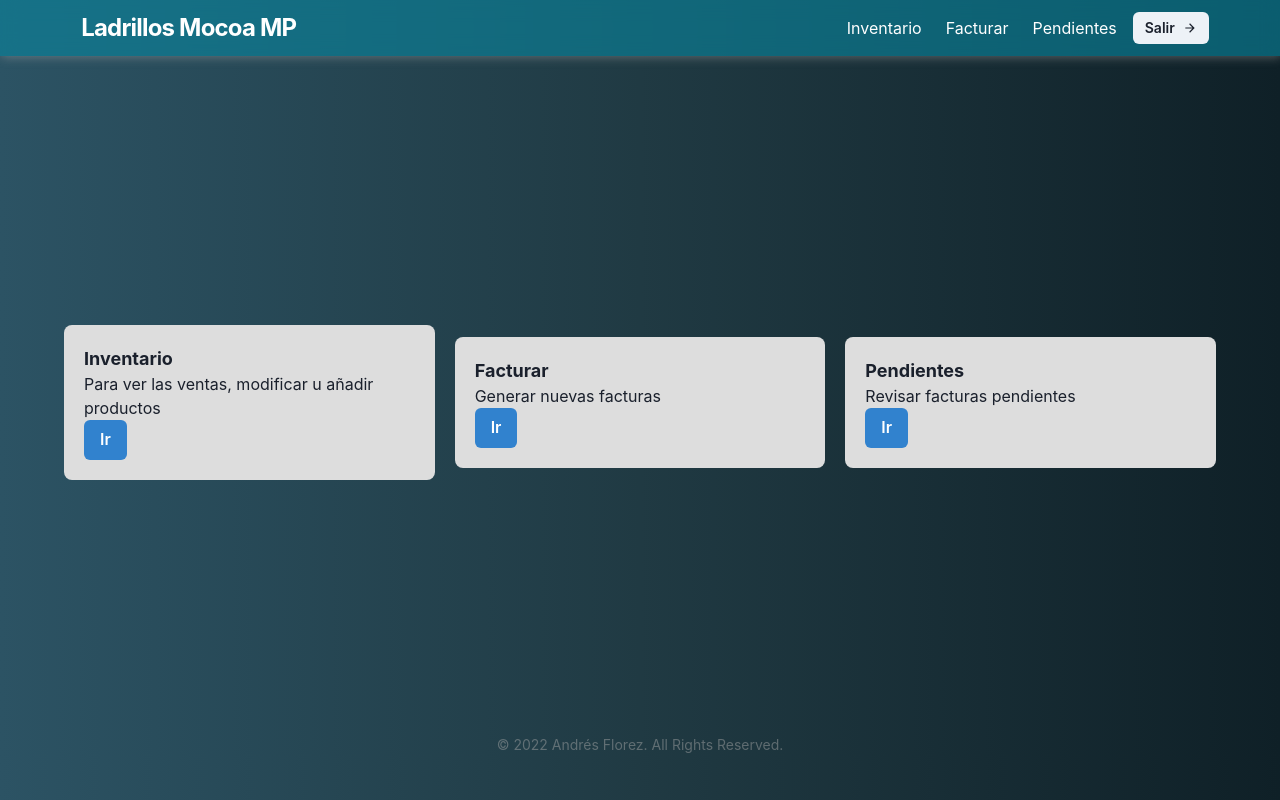
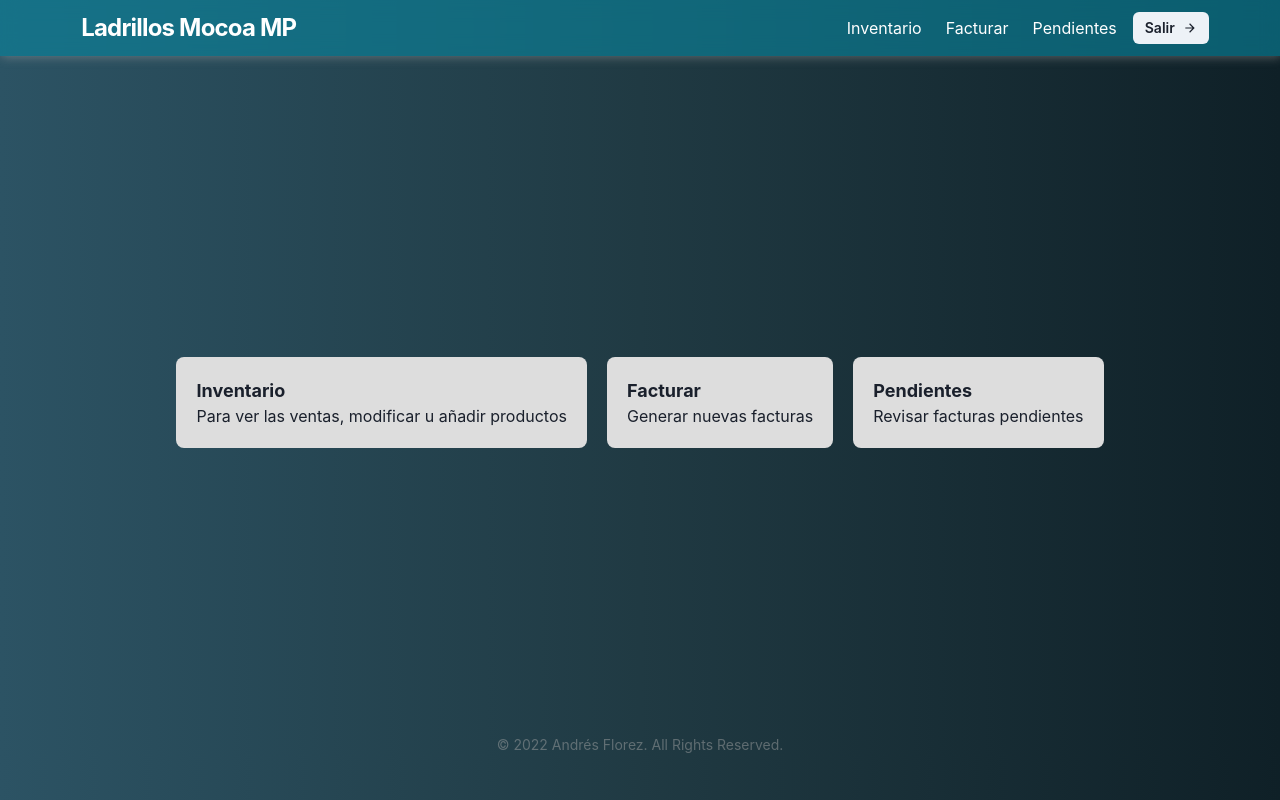
Before and after one commit to andresflorez16/ladrillos-mocoa, a Next.js app: page /home in a window 1280 px wide. Built offline with nearby package versions, Linux system fonts and the light colour scheme; no server answers; sample sign-in values are in the browser's storage.

Commit message:
product page

```diff
--- a/components/ui/ProductInfo.tsx
+++ b/components/ui/ProductInfo.tsx
@@ -30,7 +30,7 @@ export const ProductInfo: React.FC<{ product: Product, type: string }> = ({ prod
           <Text
             color='#fff'
             display='inline-block'
-          >Cantidad: {product.cantity}</Text>
+          >En inventario: {product.cantity}</Text>
         </Link>
       </NextLink>
     </Box>
--- a/components/ui/Products.tsx
+++ b/components/ui/Products.tsx
@@ -14,6 +14,7 @@ import {
   PopoverArrow,
   PopoverCloseButton,
 } from '@chakra-ui/react'
+import { SmallAddIcon } from '@chakra-ui/icons'
 import { Product, NewProduct } from 'interfaces'
 import { ProductInfo } from './ProductInfo'
 import { addProduct } from '../../firebase'
@@ -110,7 +111,7 @@ export const Products: React.FC<Props> = ({ productData, productType }) => {
               closeOnBlur={true}
             >
               <PopoverTrigger>
-                <Button mt={5} size='sm'>Añadir otro</Button>
+                <Button rightIcon={<SmallAddIcon />} colorScheme='green' mt={5} size='sm'>Añadir otro</Button>
               </PopoverTrigger>
               <PopoverContent p={5}>
                 <PopoverArrow />
--- a/pages/home/index.tsx
+++ b/pages/home/index.tsx
@@ -1,5 +1,6 @@
 import { NextPage } from 'next'
-import { Box, Text, Button } from '@chakra-ui/react'
+import NextLink from 'next/link'
+import { Box, Text, Link } from '@chakra-ui/react'
 import { useUser, USER_STATES } from 'hooks'
 import { Loader } from 'components/ui'
 
@@ -25,33 +26,70 @@ const HomePage: NextPage = () => {
 						alignItems='center'
 						justifyContent='center'
 						flexWrap='wrap'
+						flexDir={{ base: 'column', md: 'row' }}
 						gap={5}
 						h='100%'
 					>
-						<Box bg='#ddd' p={5} borderRadius='lg' flex='1' _hover={{ padding: '1.3em' }}>
+						<NextLink href='/inventario'>
+							<Link
+								w={{ base: '100%', md: 'auto' }}
+							>
+								<Box
+									bg='#ddd'
+									p={5}
+									borderRadius='lg'
+									flex={{ base: '0', md: '5' }}
+									transition='all .3s ease'
+									_hover={{ boxShadow: '1px 5px 5px #aaa6' }}
+								>
 									<Text
 										fontWeight='bold'
 										fontSize='lg'
 									>Inventario</Text>
 									<Text>Para ver las ventas, modificar u añadir productos</Text>
-							<Button colorScheme='blue'>Ir</Button>
 								</Box>
-						<Box bg='#ddd' p={5} borderRadius='lg' flex='1'>
+							</Link>
+						</NextLink>
+						<NextLink href='/facturar'>
+							<Link
+								w={{ base: '100%', md: 'auto' }}
+							>
+								<Box
+									bg='#ddd'
+									p={5}
+									borderRadius='lg'
+									flex={{ base: '0', md: '5' }}
+									transition='all .3s ease'
+									_hover={{ boxShadow: '1px 5px 5px #aaa6' }}
+								>
 									<Text
 										fontWeight='bold'
 										fontSize='lg'
 									>Facturar</Text>
 									<Text>Generar nuevas facturas</Text>
-							<Button colorScheme='blue'>Ir</Button>
 								</Box>
-						<Box bg='#ddd' p={5} borderRadius='lg' flex='1'>
+							</Link>
+						</NextLink>
+						<NextLink href='/pendientes'>
+							<Link
+								w={{ base: '100%', md: 'auto' }}
+							>
+								<Box
+									bg='#ddd'
+									p={5}
+									borderRadius='lg'
+									flex={{ base: '0', md: '5' }}
+									transition='all .3s ease'
+									_hover={{ boxShadow: '1px 5px 5px #aaa6' }}
+								>
 									<Text
 										fontWeight='bold'
 										fontSize='lg'
 									>Pendientes</Text>
 									<Text>Revisar facturas pendientes</Text>
-							<Button colorScheme='blue'>Ir</Button>
 								</Box>
+							</Link>
+						</NextLink>
 					</Box>
 			}
 		</Box>
--- a/pages/index.tsx
+++ b/pages/index.tsx
@@ -10,7 +10,7 @@ const Home: NextPage = () => {
   const router = useRouter()
 
   useEffect(() => {
-    user && router.replace('/facturar')
+    user && router.replace('/home')
   }, [user])
 
   return (
--- a/pages/inventario/index.tsx
+++ b/pages/inventario/index.tsx
@@ -7,7 +7,7 @@ import {
 import { useUser, USER_STATES } from 'hooks'
 import { listeningInventory } from '../../firebase'
 import { Loader, Products } from 'components/ui'
-import { Inventory, Product } from 'interfaces'
+import { Product } from 'interfaces'
 
 const InventoryPage: NextPage = () => {
   const [bricks, setBricks] = useState<Product[] | any>([])
```
Lines whose indentation alone changed are shown as unchanged.
